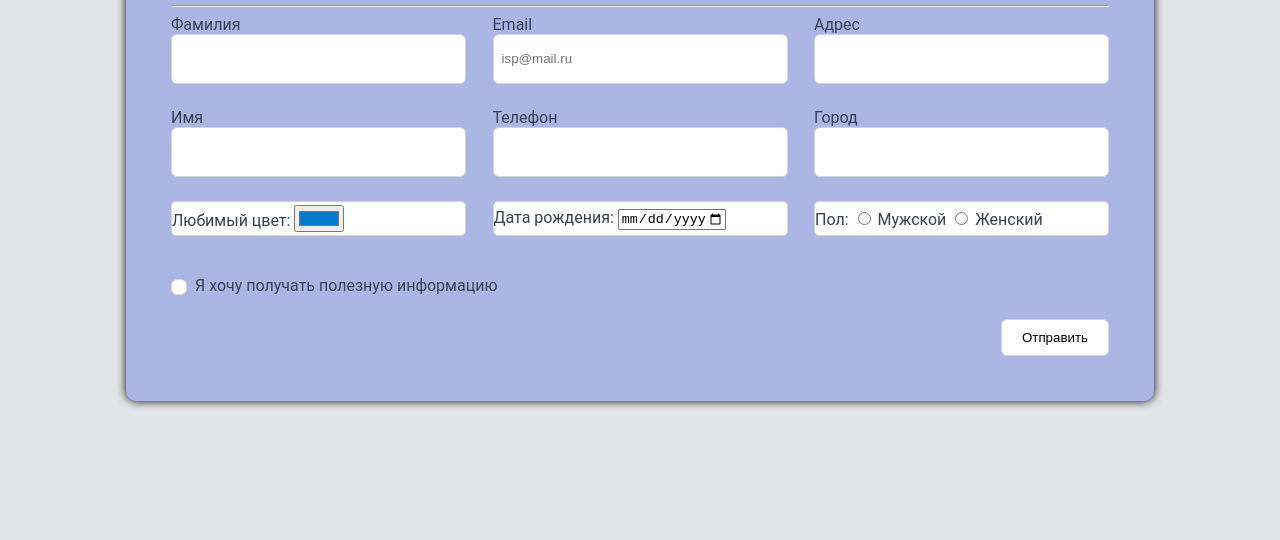
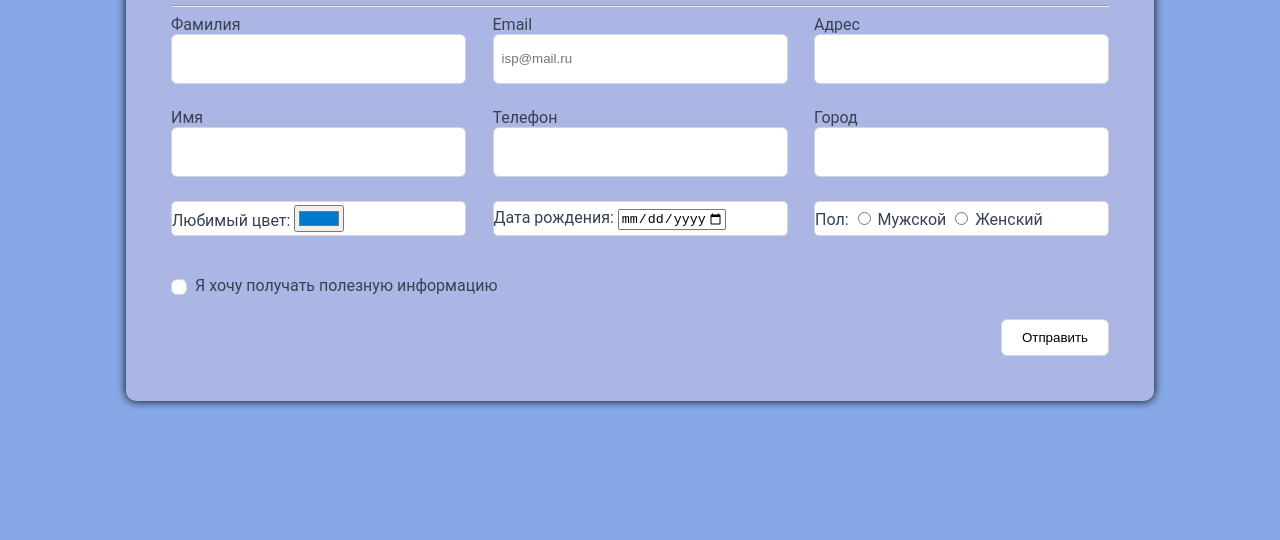
Before and after one commit to VladBelyaniN/4.github.io, a plain HTML site: page index.html in a window 1280 px wide. Shown: the part 260-800 px from the top of the page. Drawn offline with Linux system fonts and the light colour scheme.

Commit message:
Update style.css

```diff
--- a/style.css
+++ b/style.css
@@ -9,7 +9,7 @@ body {
   padding: 0;
   font-family: "roboto", sans-serif;
   font-size: 16px;
-  background-color: #E4E5E6;
+  background-color: #86A8E7;
   color: #374151;
   display: flex;
   width: 100%;
```
